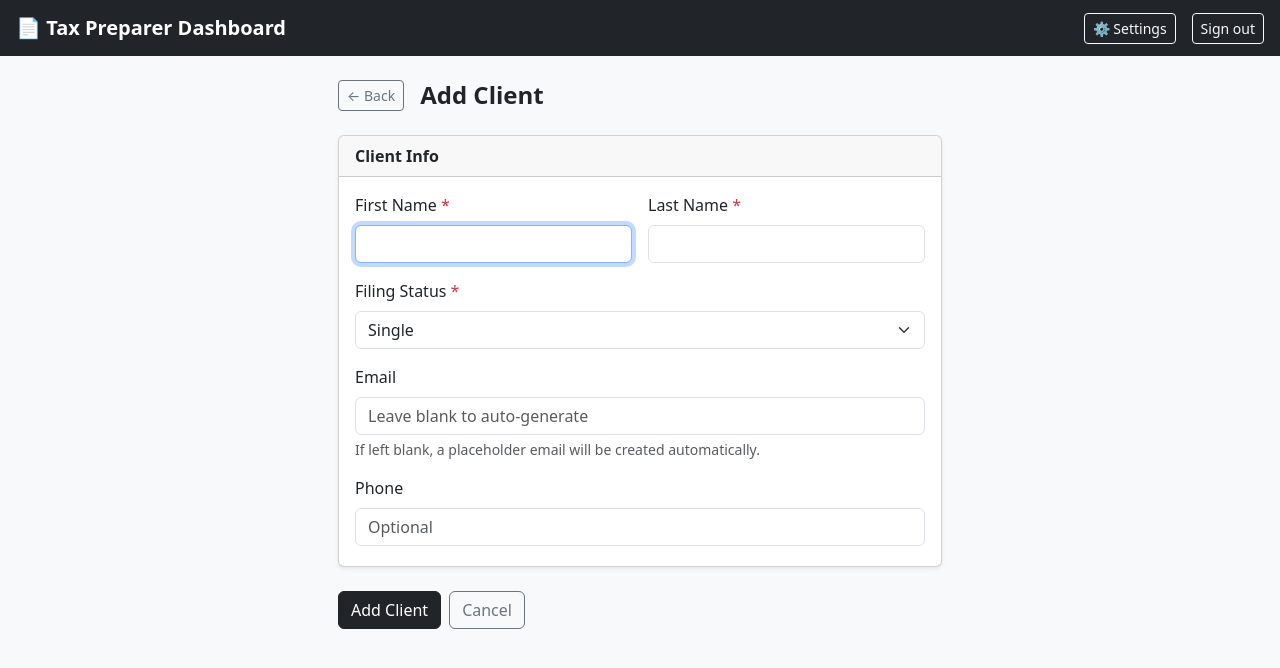
After one commit to rwkern123/Tax_Preparation, a Flask app: template preparer/templates/preparer/add_client.html in a window 1280 px wide. The commit adds this page. Shown: the top 668 px of the page. Run offline with Flask 3, Linux system fonts and the light colour scheme; the template is opened without the code that fills it, so the values that code supplies are empty; parts of the project's set-up code (start-up, migrations or seed data) failed here and were passed over.

Commit message:
Add client addition functionality with form and validation

```diff
--- /dev/null
+++ b/preparer/templates/preparer/add_client.html
@@ -0,0 +1,94 @@
+{% extends "preparer/base.html" %}
+
+{% block title %}Add Client — Tax Preparer Dashboard{% endblock %}
+
+{% block content %}
+<div class="row justify-content-center">
+  <div class="col-lg-6">
+
+    <div class="d-flex align-items-center mb-4 gap-3">
+      <a href="{{ url_for('preparer.client_list') }}" class="btn btn-outline-secondary btn-sm">&larr; Back</a>
+      <h4 class="fw-bold mb-0">Add Client</h4>
+    </div>
+
+    <form method="post" action="{{ url_for('preparer.add_client_save') }}">
+
+      <div class="card shadow-sm mb-4">
+        <div class="card-header fw-semibold">Client Info</div>
+        <div class="card-body">
+
+          <div class="row g-3 mb-3">
+            <div class="col">
+              <label for="first_name" class="form-label">First Name <span class="text-danger">*</span></label>
+              <input type="text" class="form-control" id="first_name" name="first_name" required autofocus>
+            </div>
+            <div class="col">
+              <label for="last_name" class="form-label">Last Name <span class="text-danger">*</span></label>
+              <input type="text" class="form-control" id="last_name" name="last_name" required>
+            </div>
+          </div>
+
+          <div class="mb-3">
+            <label for="filing_status" class="form-label">Filing Status <span class="text-danger">*</span></label>
+            <select class="form-select" id="filing_status" name="filing_status" onchange="toggleSpouse(this.value)">
+              <option value="single">Single</option>
+              <option value="mfj">Married Filing Jointly (MFJ)</option>
+              <option value="mfs">Married Filing Separately (MFS)</option>
+              <option value="hoh">Head of Household (HOH)</option>
+              <option value="qw">Qualifying Widow(er) (QW)</option>
+            </select>
+          </div>
+
+          <div class="mb-3">
+            <label for="email" class="form-label">Email</label>
+            <input type="email" class="form-control" id="email" name="email"
+                   placeholder="Leave blank to auto-generate">
+            <div class="form-text">If left blank, a placeholder email will be created automatically.</div>
+          </div>
+
+          <div class="mb-1">
+            <label for="phone" class="form-label">Phone</label>
+            <input type="text" class="form-control" id="phone" name="phone" placeholder="Optional">
+          </div>
+
+        </div>
+      </div>
+
+      <!-- Spouse section — shown only for MFJ / MFS -->
+      <div class="card shadow-sm mb-4" id="spouse-section" style="display:none !important">
+        <div class="card-header fw-semibold">Spouse Info</div>
+        <div class="card-body">
+          <div class="row g-3">
+            <div class="col">
+              <label for="spouse_first_name" class="form-label">Spouse First Name</label>
+              <input type="text" class="form-control" id="spouse_first_name" name="spouse_first_name">
+            </div>
+            <div class="col">
+              <label for="spouse_last_name" class="form-label">Spouse Last Name</label>
+              <input type="text" class="form-control" id="spouse_last_name" name="spouse_last_name"
+                     placeholder="Defaults to client's last name">
+            </div>
+          </div>
+        </div>
+      </div>
+
+      <div class="d-flex gap-2">
+        <button type="submit" class="btn btn-dark">Add Client</button>
+        <a href="{{ url_for('preparer.client_list') }}" class="btn btn-outline-secondary">Cancel</a>
+      </div>
+
+    </form>
+  </div>
+</div>
+
+<script>
+function toggleSpouse(val) {
+  const sec = document.getElementById('spouse-section');
+  if (val === 'mfj' || val === 'mfs') {
+    sec.style.removeProperty('display');
+  } else {
+    sec.style.setProperty('display', 'none', 'important');
+  }
+}
+</script>
+{% endblock %}
--- a/preparer/templates/preparer/client_list.html
+++ b/preparer/templates/preparer/client_list.html
@@ -7,6 +7,7 @@
 <div class="d-flex align-items-center mb-3 gap-3">
   <h4 class="mb-0 fw-bold">Clients &mdash; {{ year }}</h4>
   <span class="text-muted small">{{ clients | length }} client{{ 's' if clients | length != 1 }}</span>
+  <a href="{{ url_for('preparer.add_client') }}" class="btn btn-dark btn-sm ms-auto">+ Add Client</a>
 </div>
 
 {% if not clients %}
```
Also changed, not shown: preparer/views.py (+47 -0 lines).
